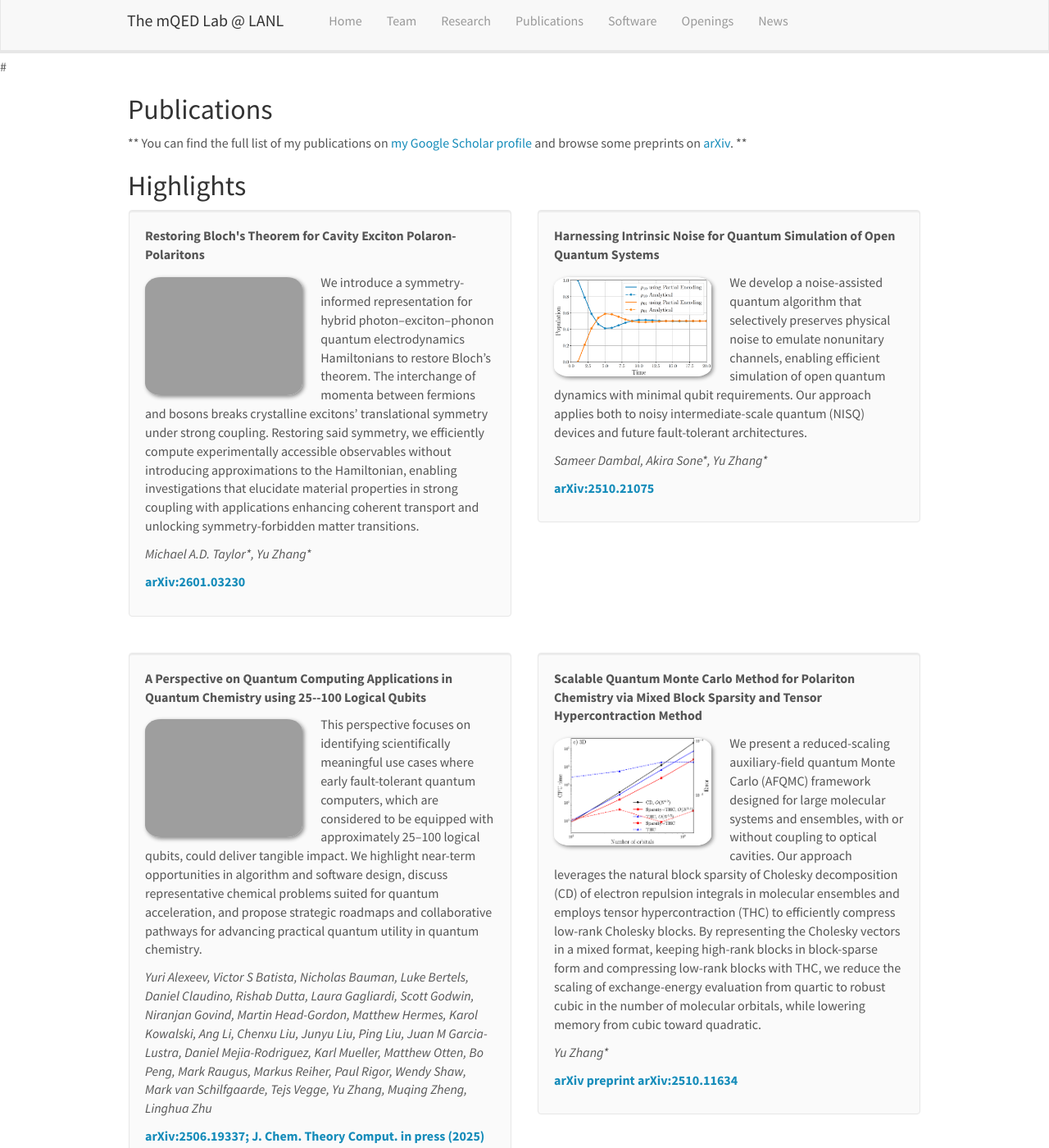
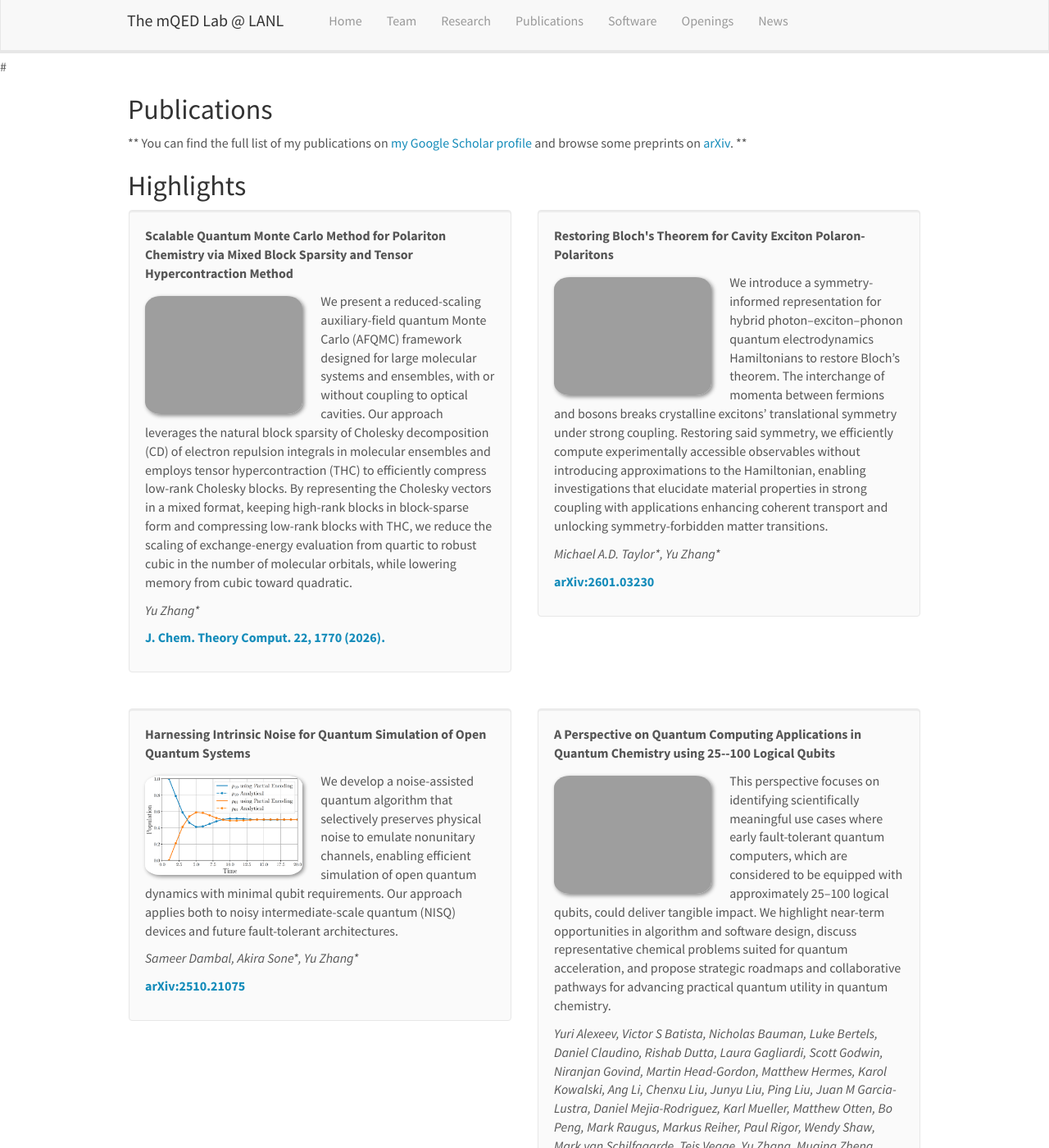
Before and after one commit to ares201005/ares201005.github.io, a Jekyll site: the page built from _pages/publications.md, in a window 1280 px wide and 1400 px high. Shown: the whole window at 82% size. Built offline with Jekyll 4.4.1, drawn with Linux system fonts in a browser that asks for light colours; nearby versions of some CDN libraries; a style sheet for code colours, icons or effects is not loaded; part of the change alters nothing that is shown.

Commit message:
update pub

```diff
--- a/_data/publist.yml
+++ b/_data/publist.yml
@@ -7,6 +7,16 @@
      url: tba
      display: tba
   highlight: 0
+
+- title: "Scalable Quantum Monte Carlo Method for Polariton Chemistry via Mixed Block Sparsity and Tensor Hypercontraction Method"
+  image: jctc_qmcmany2026.jpg
+  description:  We present a reduced-scaling auxiliary-field quantum Monte Carlo (AFQMC) framework designed for large molecular systems and ensembles, with or without coupling to optical cavities. Our approach leverages the natural block sparsity of Cholesky decomposition (CD) of electron repulsion integrals in molecular ensembles and employs tensor hypercontraction (THC) to efficiently compress low-rank Cholesky blocks. By representing the Cholesky vectors in a mixed format, keeping high-rank blocks in block-sparse form and compressing low-rank blocks with THC, we reduce the scaling of exchange-energy evaluation from quartic to robust cubic in the number of molecular orbitals, while lowering memory from cubic toward quadratic.
+  authors: Yu Zhang\*
+  link:
+     url: https://doi.org/10.1021/acs.jctc.5c01925
+     display: J. Chem. Theory Comput. 22, 1770 (2026).
+  highlight: 1
+
 
 - title: "Restoring Bloch's Theorem for Cavity Exciton Polaron-Polaritons"
   image: Bloch_excitonpolariton.png
@@ -33,15 +43,6 @@
   link:
      url: https://arxiv.org/abs/2506.19337
      display: arXiv:2506.19337; J. Chem. Theory Comput. in press (2025)
-  highlight: 1
-
-- title: "Scalable Quantum Monte Carlo Method for Polariton Chemistry via Mixed Block Sparsity and Tensor Hypercontraction Method"
-  image: QMC_BS_THC.png
-  description:  We present a reduced-scaling auxiliary-field quantum Monte Carlo (AFQMC) framework designed for large molecular systems and ensembles, with or without coupling to optical cavities. Our approach leverages the natural block sparsity of Cholesky decomposition (CD) of electron repulsion integrals in molecular ensembles and employs tensor hypercontraction (THC) to efficiently compress low-rank Cholesky blocks. By representing the Cholesky vectors in a mixed format, keeping high-rank blocks in block-sparse form and compressing low-rank blocks with THC, we reduce the scaling of exchange-energy evaluation from quartic to robust cubic in the number of molecular orbitals, while lowering memory from cubic toward quadratic.
-  authors: Yu Zhang\*
-  link:
-     url: https://arxiv.org/abs/2510.11634
-     display: arXiv preprint arXiv:2510.11634
   highlight: 1
 
 - title: "Perspective on Many-Body Methods for Molecular Polaritonic Systems"
```
Also changed, not shown: 1 other file.
